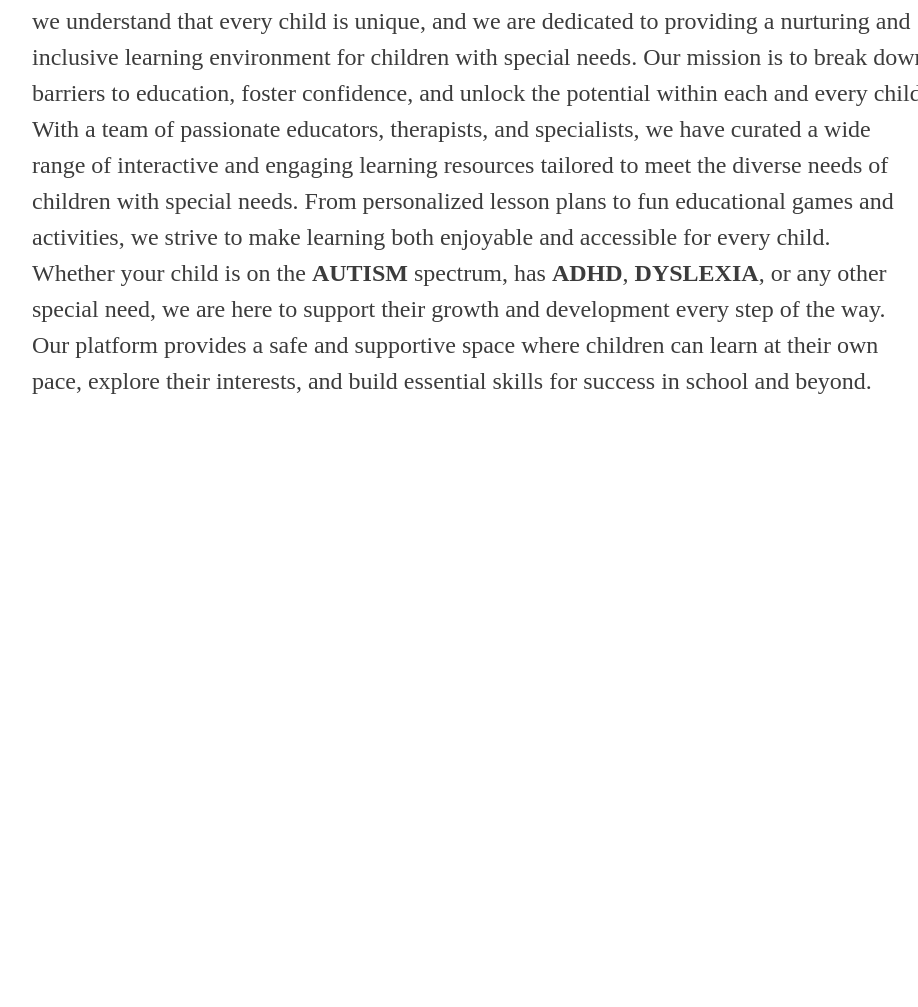
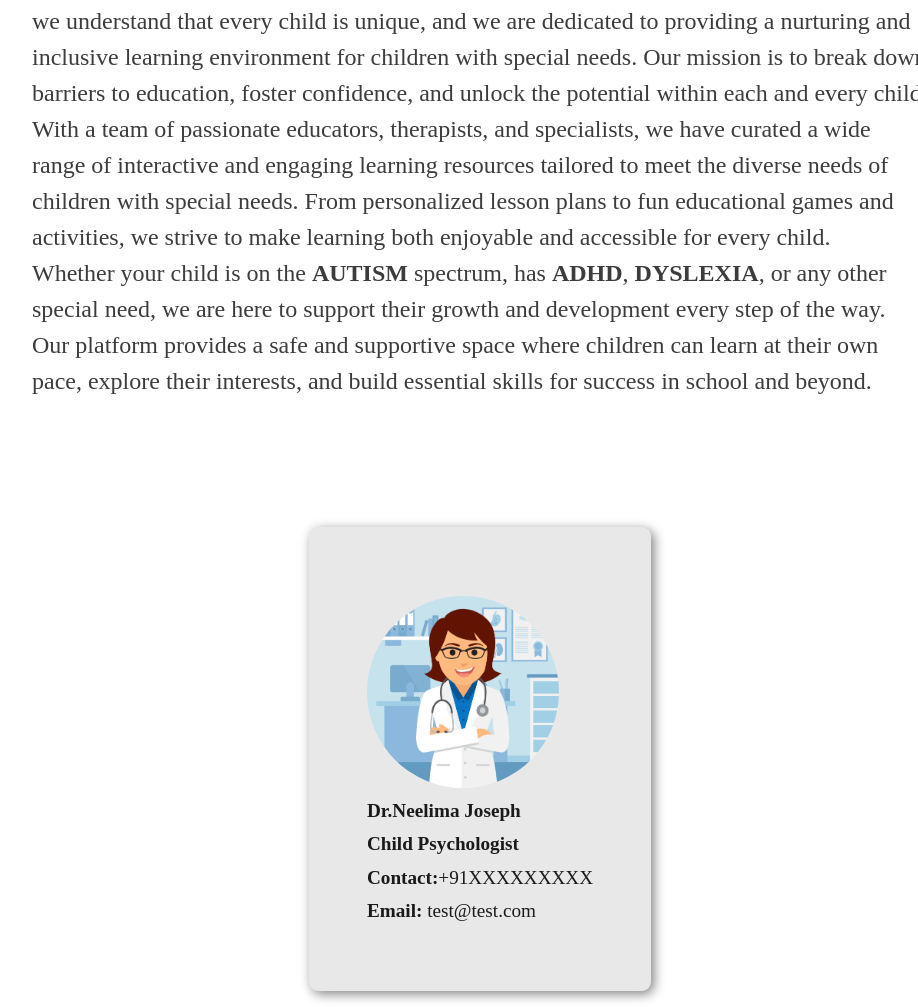
Before and after one commit to 7h3cyb3rm0nk/hackathon, a plain HTML site: page index.html in a window 1280 px wide. Shown: the part 502-1509 px from the top of the page, without its empty margins (160-1078 px from the left). Before the commit the page ends 1029 px from the top, so only its background shows below. Drawn offline with Linux system fonts and the light colour scheme.

Commit message:
Add contact card

```diff
--- a/css/styles.css
+++ b/css/styles.css
@@ -113,3 +113,54 @@ button {
     background: white;
     border-radius: 9px;
 }
+
+
+.img{
+    border-radius: 50%;
+    height: 10em;
+    width: 10em;
+    background: url("../images/doctor.jpg");
+    background-size: cover;
+    background-clip: content-box;
+
+}
+
+.contact {
+    display:flex;
+    flex-direction: column;
+    justify-content: center;
+    align-items:center;
+    margin-bottom: 1em;
+
+
+}
+
+.contact-card {
+        width: max-content;
+        background: rgb(232, 232, 232);
+        padding-inline: 3em;
+        padding-block: 3em;
+        border-radius: 9px;
+        box-shadow: 3px 3px 12px gray;
+        color: rgb(26, 26, 26);
+        font-size: 1.2em;
+
+
+
+}
+.contact-card > * {
+    margin-block: 0.6em;
+}
+
+.contact-card:hover {
+    transform: scale(1.03);
+}
+
+
+.name {
+    font-weight: 600;
+}
+
+.contact {
+
+}
--- a/index.html
+++ b/index.html
@@ -39,6 +39,19 @@ With a team of passionate educators, therapists, and specialists, we have curate
 Whether your child is on the <strong>AUTISM</strong> spectrum, has <strong>ADHD</strong>, <strong>DYSLEXIA</strong>, or any other special need, we are here to support their growth and development every step of the way. Our platform provides a safe and supportive space where children can learn at their own pace, explore their interests, and build essential skills for success in school and beyond.
 </section>
 
+<section class="contact">
+    <div class="contact-card">
+        <div class="img">
+
+    </div>
+    <p class="name">Dr.Neelima Joseph</p>
+    <p class="designation"><strong>Child Psychologist</strong></p>
+    <p  class="contactno"><strong>Contact:</strong>+91XXXXXXXXX</p>
+    <p contact="email"><strong> Email: </strong>test@test.com</p>
+
+    </div>
+</section>
+
 
 </body>
 </html>
```
Also changed, not shown: images/doctor.jpg (added).
